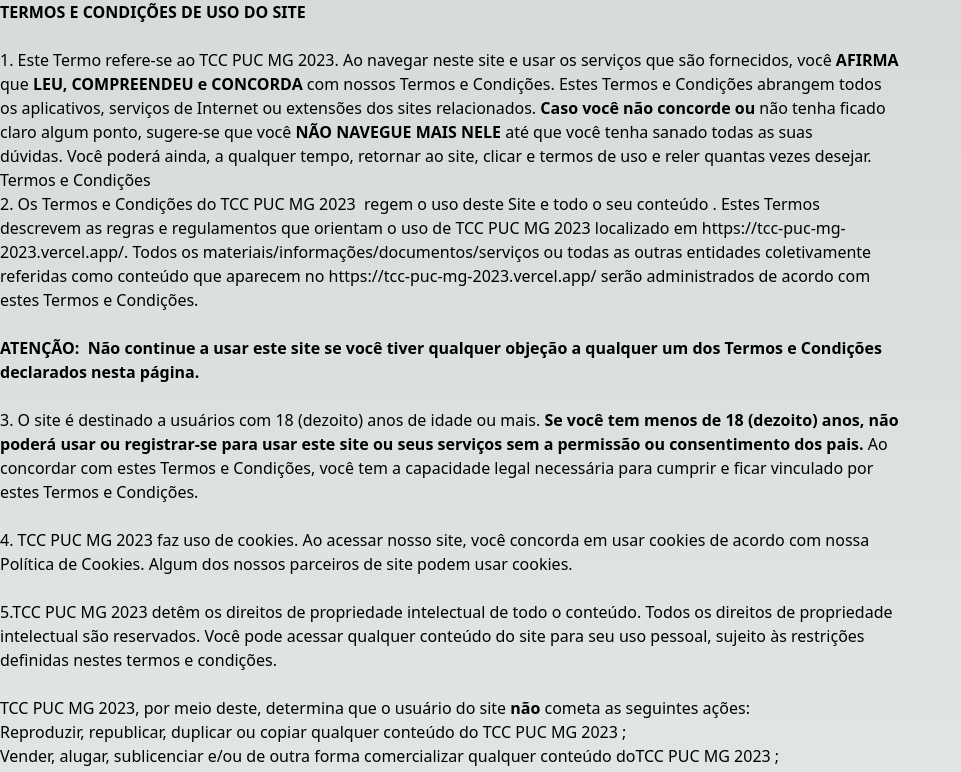
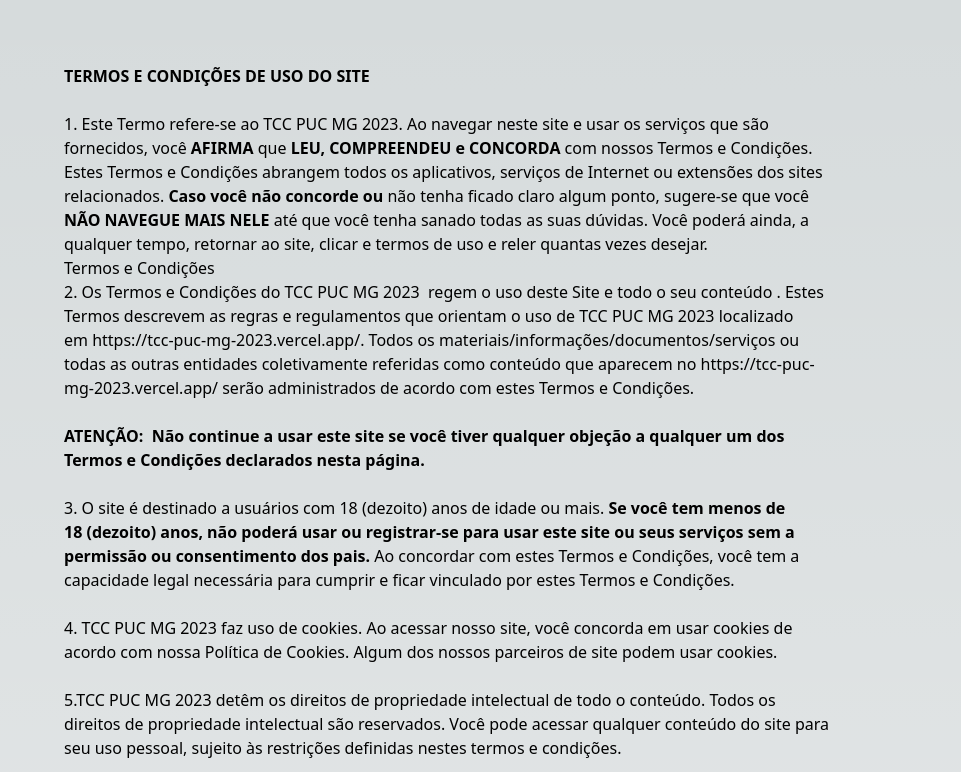
Before and after one commit to FabricioXC/tcc-puc-mg-2023, a Next.js app: page /privacy in a window 1280 px wide. Shown: the top 772 px of the page, without its empty margins (0-961 px from the left). Built offline with nearby package versions, Linux system fonts and the light colour scheme.

Commit message:
feat: update policy

```diff
--- a/src/pages/privacy.tsx
+++ b/src/pages/privacy.tsx
@@ -3,7 +3,7 @@
     <>
       <div
         style={{
-          padding: "auto",
+          padding: "5%",
           maxWidth: "900px",
           display: "flex",
           flexDirection: "column",
```
